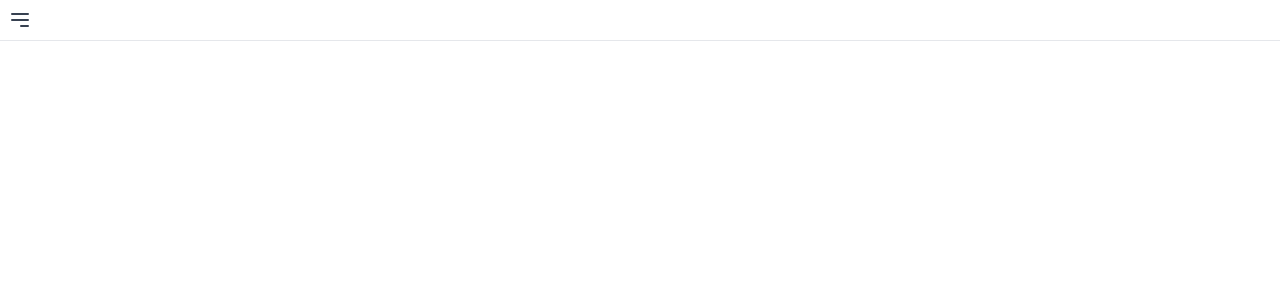
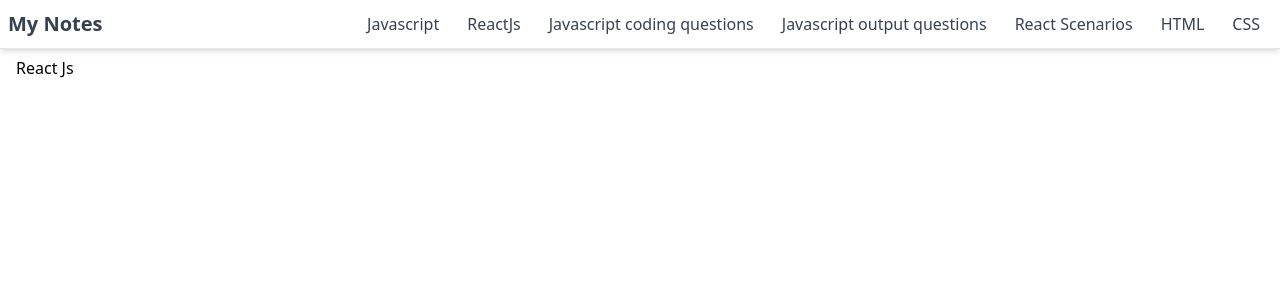
Before and after one commit to ManiKanta9578/NoteCraftr, a Next.js app in the folder client/: page /reactjs in a window 1280 px wide. Shown: the top 300 px of the page. Built offline with nearby package versions, Linux system fonts and the light colour scheme.

Commit message:
some design changes in navbar

```diff
--- a/client/components/Dashboard.js
+++ b/client/components/Dashboard.js
@@ -1,29 +1,10 @@
-import React, { useEffect, useState } from 'react';
-import { fetchNotes } from '../services/api';
-import NoteCard from './NoteCard';
+import React from 'react';
 
 const Dashboard = () => {
-    const [notes, setNotes] = useState([]);
-
-    const getNotes = async () => {
-        const { data } = await fetchNotes();
-        setNotes(data);
-    };
-
-    useEffect(() => {
-        getNotes();
-    }, []);
 
     return (
-        <div className="container mx-auto px-4">
-            <h1 className="text-2xl font-bold mb-4">Revision Notes</h1>
-            <div className="grid gap-2">
-                {notes.length > 0 ? (
-                    notes.map(note => <NoteCard key={note._id} note={note} />)
-                ) : (
-                    <p className="text-gray-500">No notes found</p>
-                )}
-            </div>
+        <div className="container mx-auto px-4 mt-14">
+           Dashboard
         </div>
     );
 };
--- /dev/null
+++ b/client/components/LoadingSpinner.js
@@ -0,0 +1,13 @@
+import React from 'react';
+
+const LoadingSpinner = () => {
+  return (
+    <div className="flex justify-center items-center h-screen">
+      <div className="loader">
+        <div className="w-16 h-16 border-4 border-t-transparent border-blue-500 rounded-full animate-spin"></div>
+      </div>
+    </div>
+  );
+};
+
+export default LoadingSpinner;
--- a/client/components/Navbar.js
+++ b/client/components/Navbar.js
@@ -1,18 +1,19 @@
 import React, { useState } from 'react';
+import Link from 'next/link';
 
 const NavLinks = [
-    { href: '#', name: 'Javascript' },
+  { href: '/javascript', name: 'Javascript' },
   { href: '/reactjs', name: 'ReactJs' },
-    { href: '#', name: 'Javascript coding questions' },
-    { href: '#', name: 'Javascript output questions' },
-    { href: '#', name: 'React Scenarios' },
-    { href: '#', name: 'HTML' },
-    { href: '#', name: 'CSS' },
+  { href: '/javascript-coding-questions', name: 'Javascript coding questions' },
+  { href: '/javascript-output-questions', name: 'Javascript output questions' },
+  { href: '/react-scenarios', name: 'React Scenarios' },
+  { href: '/html', name: 'HTML' },
+  { href: '/css', name: 'CSS' },
 ];
 
 const Navbar = () => {
   const [isOpen, setIsOpen] = useState(false);
-    const [activeLink, setActiveLink] = useState(NavLinks[0]?.name);
+  const [activeLink, setActiveLink] = useState();
 
   const toggleMenu = () => {
     setIsOpen(!isOpen);
@@ -24,39 +25,67 @@ const Navbar = () => {
   };
 
   return (
-        <nav className="bg-white dark:bg-gray-900 fixed w-full z-20 top-0 left-0 border-b border-gray-200 dark:border-gray-600">
-            <div className="md:flex md:w-auto md:order-1 w-full flex justify-between">
-                <div className="flex items-end">
-                    <button onClick={toggleMenu} className="p-2 focus:outline-none">
-                        <svg
-                            className="w-6 h-6 text-gray-700 dark:text-gray-300"
+    <nav className="bg-white dark:bg-gray-900 fixed w-full z-20 top-0 left-0 border-b border-gray-200 dark:border-gray-600 shadow-md">
+      <div className="max-w-screen-xl mx-auto flex justify-between items-center p-2">
+        {/* Left section with logo */}
+        <div className="flex items-center">
+          <Link href="/" className="text-xl font-bold text-gray-700 dark:text-gray-300">
+            My Notes
+          </Link>
+        </div>
+
+        {/* Hamburger menu button, aligned to the right on mobile/tablet */}
+        <button onClick={toggleMenu} className="ml-auto p-2 lg:hidden focus:outline-none">
+          <svg className="w-6 h-6 text-gray-700 dark:text-gray-300"
             fill="none"
             stroke="currentColor"
             viewBox="0 0 24 24"
-                            xmlns="http://www.w3.org/2000/svg"
-                        >
-                            <path strokeLinecap="round" strokeLinejoin="round" strokeWidth="2" d="M4 6h16M4 12h16m-7 6h7" />
+            xmlns="http://www.w3.org/2000/svg">
+            <g id="SVGRepo_bgCarrier" stroke-width="0"></g>
+            <g id="SVGRepo_tracerCarrier" stroke-linecap="round" stroke-linejoin="round"></g>
+            <g id="SVGRepo_iconCarrier">
+              <path d="M4 18L20 18" stroke="#000000" stroke-width="2" stroke-linecap="round"></path>
+              <path d="M4 12L20 12" stroke="#000000" stroke-width="2" stroke-linecap="round"></path>
+              <path d="M4 6L20 6" stroke="#000000" stroke-width="2" stroke-linecap="round"></path>
+            </g>
           </svg>
         </button>
-                </div>
-            </div>
-            {isOpen && (
-                <div className='dark:bg-gray-800 border border-gray-100 fixed top-10 left-0 h-[100%] bg-gray-900 bg-opacity-90 transition-all duration-300 ease-in-out z-10'>
-                    <ul className="flex flex-col items-start w-full p-4 font-medium rounded-lg space-x-8 rtl:space-x-reverse mt-0 border-0">
-                        {NavLinks.map((item, i) => (
-                            <li key={i}>
-                                <div className="block py-2 px-3 w-full rounded hover:bg-blue-700 bg-transparent p-0 dark:text-blue-500">
-                                    <a
+
+        {/* Nav Links for larger screens */}
+        <div className="hidden lg:flex md:hidden space-x-1 lg:space-x-1">
+          {NavLinks.map((item) => (
+            <Link
+              key={item.name}
               href={item.href}
-                                        className={`w-full ${
-                                            activeLink === item.name ? 'text-blue-500' : 'text-white'
+              className={`py-1 px-3 rounded-lg transition duration-300 ${activeLink === item.name
+                ? 'text-blue-500 bg-blue-100'
+                : 'text-gray-700 dark:text-gray-300 hover:bg-gray-100 dark:hover:bg-gray-800'
               }`}
-                                        aria-current={activeLink === item.name ? "page" : undefined}
               onClick={() => handleLinkClick(item.name)}
             >
               {item.name}
-                                    </a>
+            </Link>
+          ))}
         </div>
+      </div>
+
+      {/* Mobile menu - slide-in effect */}
+      {isOpen && (
+        <div className="md:hidden fixed inset-x-0 top-14 bg-gray-100 dark:bg-gray-800 transition-all duration-300 z-10 shadow-lg">
+          <ul className="flex flex-col items-start w-full p-4 font-medium space-y-2">
+            {NavLinks.map((item, i) => (
+              <li key={i}>
+                <Link
+                  href={item.href}
+                  className={`block py-2 px-3 w-full rounded transition duration-300 ${activeLink === item.name
+                    ? 'text-blue-500 bg-blue-100'
+                    : 'text-gray-700 dark:text-white hover:bg-gray-200 dark:hover:bg-blue-700'
+                  }`}
+                  aria-current={activeLink === item.name ? 'page' : undefined}
+                  onClick={() => handleLinkClick(item.name)}
+                >
+                  {item.name}
+                </Link>
               </li>
             ))}
           </ul>
--- a/client/components/NoteCard.js
+++ b/client/components/NoteCard.js
@@ -1,16 +1,16 @@
 import React from 'react';
 import { Prism as SyntaxHighlighter } from 'react-syntax-highlighter';
 
+
 const NoteCard = ({ note }) => {
+
   return (
-    <div className="border border-gray-300 shadow-lg p-4 rounded-lg">
-      <h3 className="text-xl font-semibold mb-2">{note.question}</h3>
-
-      {/* Render content in order */}
+    <div className="border border-gray-300 shadow-lg p-4 rounded-lg mx-auto">
+      <h3 className="text-2xl md:text-xl font-semibold mb-2 text-center md:text-left">{note.question}</h3>
       {note.content.length > 0 ? (
         note.content.map((item, index) => {
           if (item.type === "answer") {
-            return <p key={index} className="mb-2">{item.value}</p>;
+            return <p key={index} className="mb-2 text-2xl md:text-lg">{item.value}</p>;
           } else if (item.type === "code") {
             return (
               <SyntaxHighlighter key={index} language="javascript">
@@ -18,10 +18,10 @@ const NoteCard = ({ note }) => {
               </SyntaxHighlighter>
             );
           }
-          return null; // In case of an unexpected type
+          return null;
         })
       ) : (
-        <p className="text-gray-500">No content available.</p>
+        <p className="text-gray-500 text-center">No content available.</p>
       )}
     </div>
   );
--- /dev/null
+++ b/client/pages/javascript.js
@@ -0,0 +1,43 @@
+import React, { useEffect, useState } from 'react';
+import { fetchNotes } from '../services/api';
+import LoadingSpinner from '@/components/LoadingSpinner';
+import NoteCard from '@/components/NoteCard';
+
+const JavaScript = () => {
+    const [notes, setNotes] = useState([]);
+    const [loading, setLoading] = useState(true);
+
+    const getNotes = async () => {
+        setLoading(true);
+        try {
+            const { data } = await fetchNotes();
+            setNotes(data);
+        } catch (error) {
+            console.error("Error fetching notes:", error);
+        } finally {
+            setLoading(false);
+        }
+    };
+
+    useEffect(() => {
+        getNotes();
+    }, []);
+
+    return (
+        <div className="container mx-auto px-4 mt-14">
+            {loading
+                ? (<LoadingSpinner />)
+                : (
+                    <div className="grid gap-2">
+                        {notes.length > 0 ? (
+                            notes.map(note => <NoteCard key={note._id} note={note} />)
+                        ) : (
+                            <p className="text-gray-500">No notes found</p>
+                        )}
+                    </div>
+                )}
+        </div>
+    );
+};
+
+export default JavaScript;
--- a/client/pages/reactjs.js
+++ b/client/pages/reactjs.js
@@ -1,6 +1,8 @@
 const ReactJs = () => {
     return (
-        <div>React Js</div>
+        <div className="container mx-auto px-4 mt-14">
+            React Js
+        </div>
     )
 }
 
```
Lines whose indentation alone changed are shown as unchanged.
